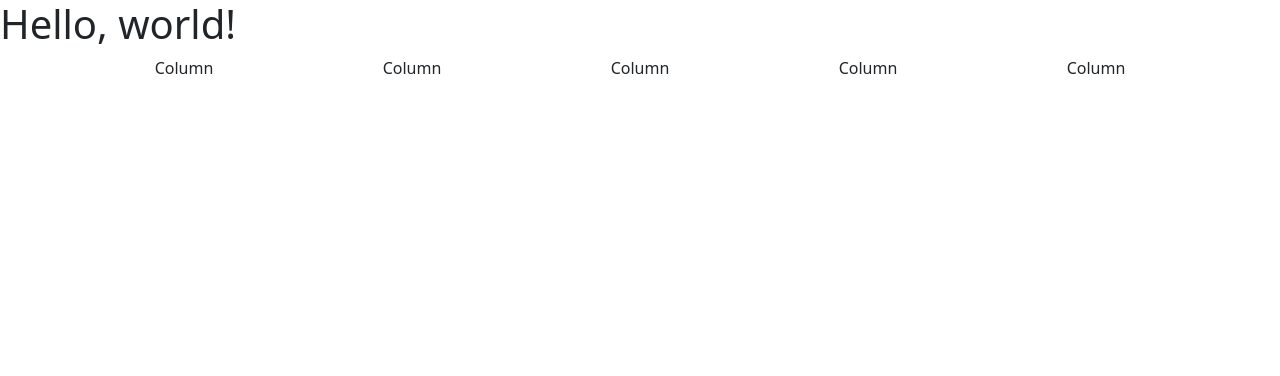
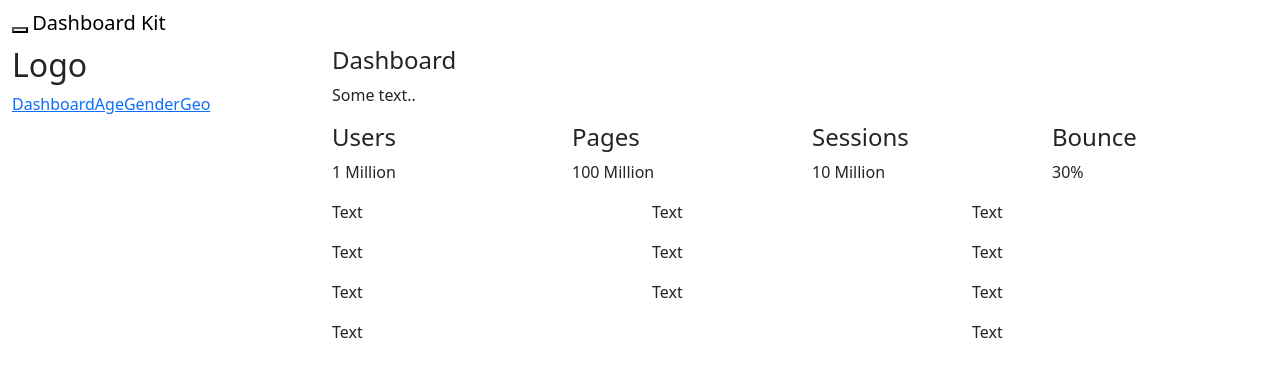
Before and after one commit to jtolong/INM320-A5-Bootstrap, a website: page public/index.html in a window 1280 px wide. Drawn offline with nearby package versions, Linux system fonts and the light colour scheme.

Commit message:
Update index.html

```diff
--- a/public/index.html
+++ b/public/index.html
@@ -7,28 +7,114 @@
     <link href="https://cdn.jsdelivr.net/npm/bootstrap@5.3.3/dist/css/bootstrap.min.css" rel="stylesheet" integrity="sha384-QWTKZyjpPEjISv5WaRU9OFeRpok6YctnYmDr5pNlyT2bRjXh0JMhjY6hW+ALEwIH" crossorigin="anonymous">
   </head>
   <body>
-    <h1>Hello, world!</h1>
 
-    <div class="container text-center">
-      <div class="row">
-        <div class="col">
-          Column
+    <nav class="navbar navbar-inverse visible-xs">
+      <div class="container-fluid">
+        <div class="navbar-header">
+          <button type="button" class="navbar-toggle" data-toggle="collapse" data-target="#myNavbar">
+            <span class="icon-bar"></span>
+            <span class="icon-bar"></span>
+            <span class="icon-bar"></span>
+          </button>
+          <a class="navbar-brand" href="#">Dashboard Kit</a>
         </div>
-        <div class="col">
-          Column
+        <div class="collapse navbar-collapse" id="myNavbar">
+          <ul class="nav navbar-nav">
+            <li class="active"><a href="#">Dashboard</a></li>
+            <li><a href="#">Age</a></li>
+            <li><a href="#">Gender</a></li>
+            <li><a href="#">Geo</a></li>
+          </ul>
         </div>
-        <div class="col">
-          Column
+      </div>
+    </nav>
+
+    <div class="container-fluid">
+      <div class="row content">
+        <div class="col-sm-3 sidenav hidden-xs">
+          <h2>Logo</h2>
+          <ul class="nav nav-pills nav-stacked">
+            <li class="active"><a href="#section1">Dashboard</a></li>
+            <li><a href="#section2">Age</a></li>
+            <li><a href="#section3">Gender</a></li>
+            <li><a href="#section3">Geo</a></li>
+          </ul><br>
         </div>
-        <div class="col">
-          Column
-        </div>
-        <div class="col">
-          Column
+        <br>
+
+        <div class="col-sm-9">
+          <div class="well">
+            <h4>Dashboard</h4>
+            <p>Some text..</p>
+          </div>
+          <div class="row">
+            <div class="col-sm-3">
+              <div class="well">
+                <h4>Users</h4>
+                <p>1 Million</p>
+              </div>
+            </div>
+            <div class="col-sm-3">
+              <div class="well">
+                <h4>Pages</h4>
+                <p>100 Million</p>
+              </div>
+            </div>
+            <div class="col-sm-3">
+              <div class="well">
+                <h4>Sessions</h4>
+                <p>10 Million</p>
+              </div>
+            </div>
+            <div class="col-sm-3">
+              <div class="well">
+                <h4>Bounce</h4>
+                <p>30%</p>
+              </div>
+            </div>
+          </div>
+          <div class="row">
+            <div class="col-sm-4">
+              <div class="well">
+                <p>Text</p>
+                <p>Text</p>
+                <p>Text</p>
+              </div>
+            </div>
+            <div class="col-sm-4">
+              <div class="well">
+                <p>Text</p>
+                <p>Text</p>
+                <p>Text</p>
+              </div>
+            </div>
+            <div class="col-sm-4">
+              <div class="well">
+                <p>Text</p>
+                <p>Text</p>
+                <p>Text</p>
+              </div>
+            </div>
+          </div>
+          <div class="row">
+            <div class="col-sm-8">
+              <div class="well">
+                <p>Text</p>
+              </div>
+            </div>
+            <div class="col-sm-4">
+              <div class="well">
+                <p>Text</p>
+              </div>
+            </div>
+          </div>
         </div>
       </div>
     </div>
 
+    </body>
+    </html>
+
     <script src="https://cdn.jsdelivr.net/npm/bootstrap@5.3.3/dist/js/bootstrap.bundle.min.js" integrity="sha384-YvpcrYf0tY3lHB60NNkmXc5s9fDVZLESaAA55NDzOxhy9GkcIdslK1eN7N6jIeHz" crossorigin="anonymous"></script>
   </body>
 </html>
```
